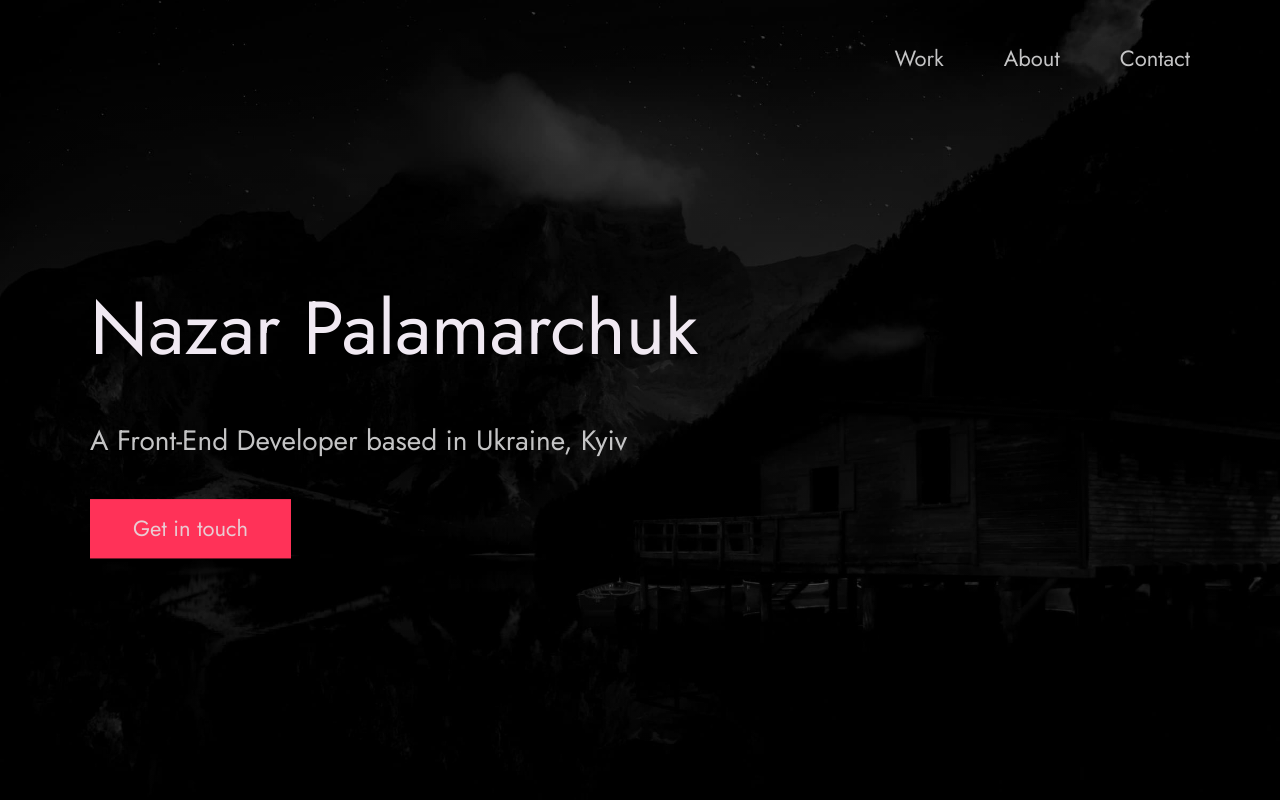
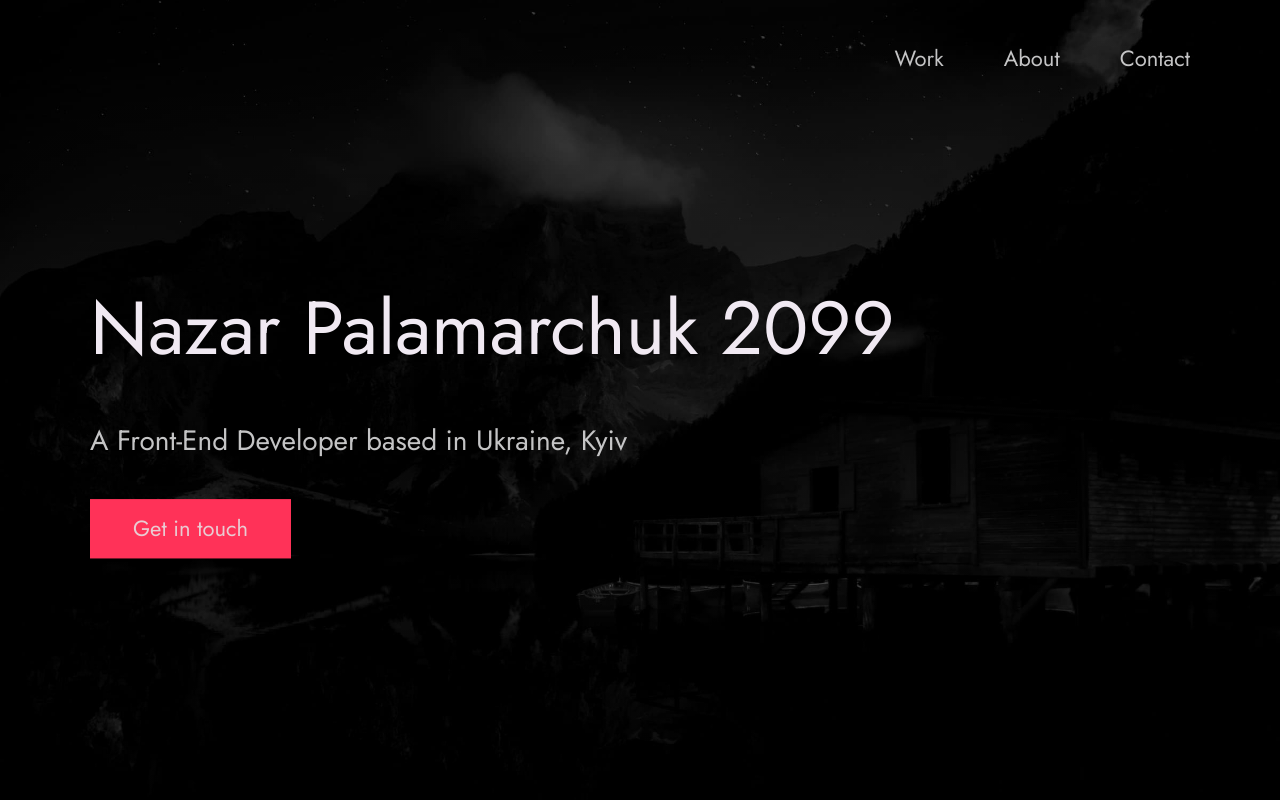
Before and after one commit to nazar-pal/Portfolio, a website built with Vite: page index.html in a window 1280 px wide. Shown: the top 800 px of the page. Built offline with nearby package versions, Linux system fonts and the light colour scheme.

Commit message:
netlify check 1

```diff
--- a/index.html
+++ b/index.html
@@ -56,7 +56,7 @@
       <div class="header__text">
         <h1 class="heading-primary">
           <!-- Replace the following name with your name -->
-          <span>Nazar Palamarchuk</span>
+          <span>Nazar Palamarchuk 2099</span>
         </h1>
         <!-- Put a small paragraph about yourself -->
         <p>A Front-End Developer based in Ukraine, Kyiv
```
